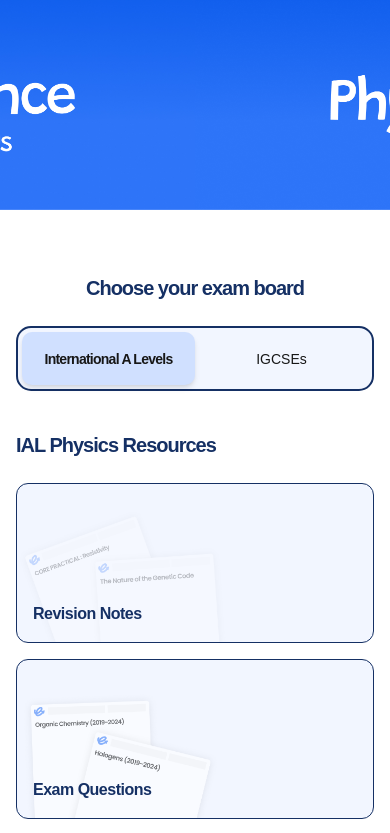
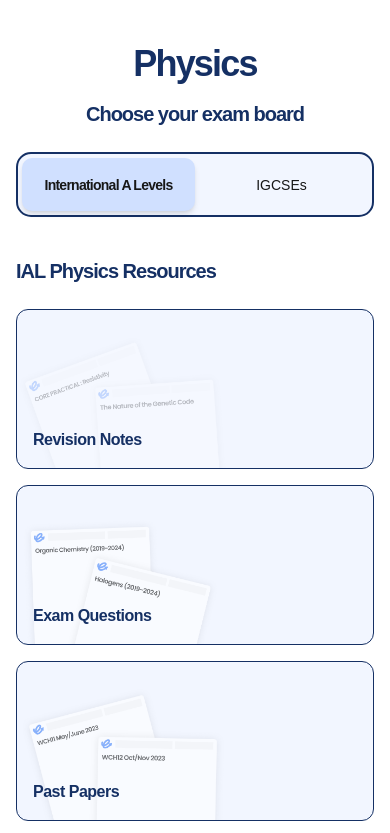
Before and after one commit to EduvanceAU/Eduvance-Website, a Next.js app: page /sub_links/physics in a window 390 px wide. Shown: the top 833 px of the page. Built offline with nearby package versions, Linux system fonts and the light colour scheme.

Commit message:
Updated Physics Banner responsive code

```diff
--- a/src/app/sub_links/physics/page.jsx
+++ b/src/app/sub_links/physics/page.jsx
@@ -9,16 +9,22 @@ export default function Physics() {
   return (
     <main className="flex flex-col w-full min-h-screen relative">
       {/* Banner Image - Responsive width */}
-      <div className="w-full h-[210px] md:h-[210px] relative">
-        <img
+      <div className="hidden md:block lg:block xl:block w-full h-[210px] relative">
+        <Image
           src="/Physics_Banner.png"
           alt="Physics"
-          className="w-full h-full object-cover"
+          fill
+          priority
+          className="object-cover"
         />
       </div>
 
-      {/* Content Container - Centered with responsive padding */}
       <div className="flex flex-col items-center w-full px-4 sm:px-6 md:px-8 lg:px-16 xl:px-24 pt-16 md:pt-20 relative">
+
+        <h1 className="block md:hidden text-4xl font-semibold tracking-tighter text-[#153064] mb-4 mt-[-20px]" style={{ fontFamily: 'Poppins, sans-serif' }}>
+          Physics
+        </h1>
+
         <h3 className="font-semibold text-xl md:text-2xl text-[#153064] tracking-[-1px] mb-6" style={{ fontFamily: 'Poppins, sans-serif' }}>
           Choose your exam board
         </h3>
```
